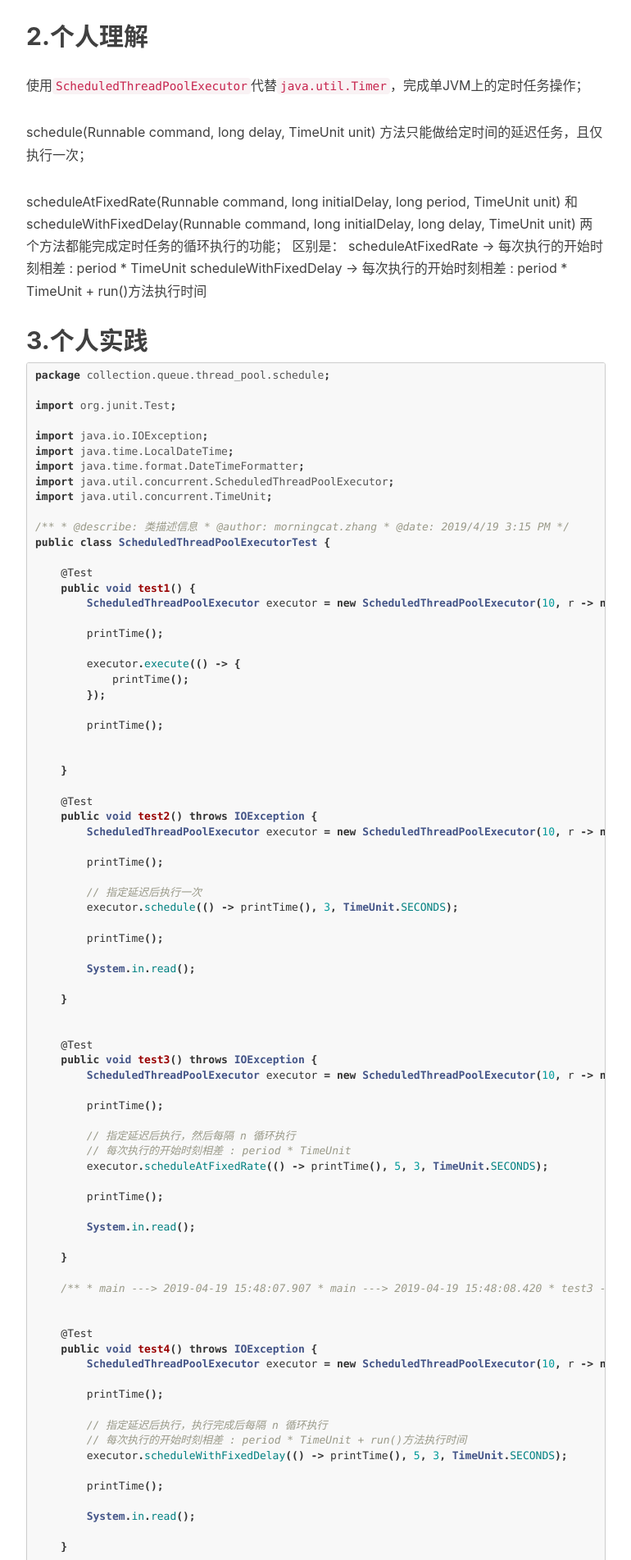
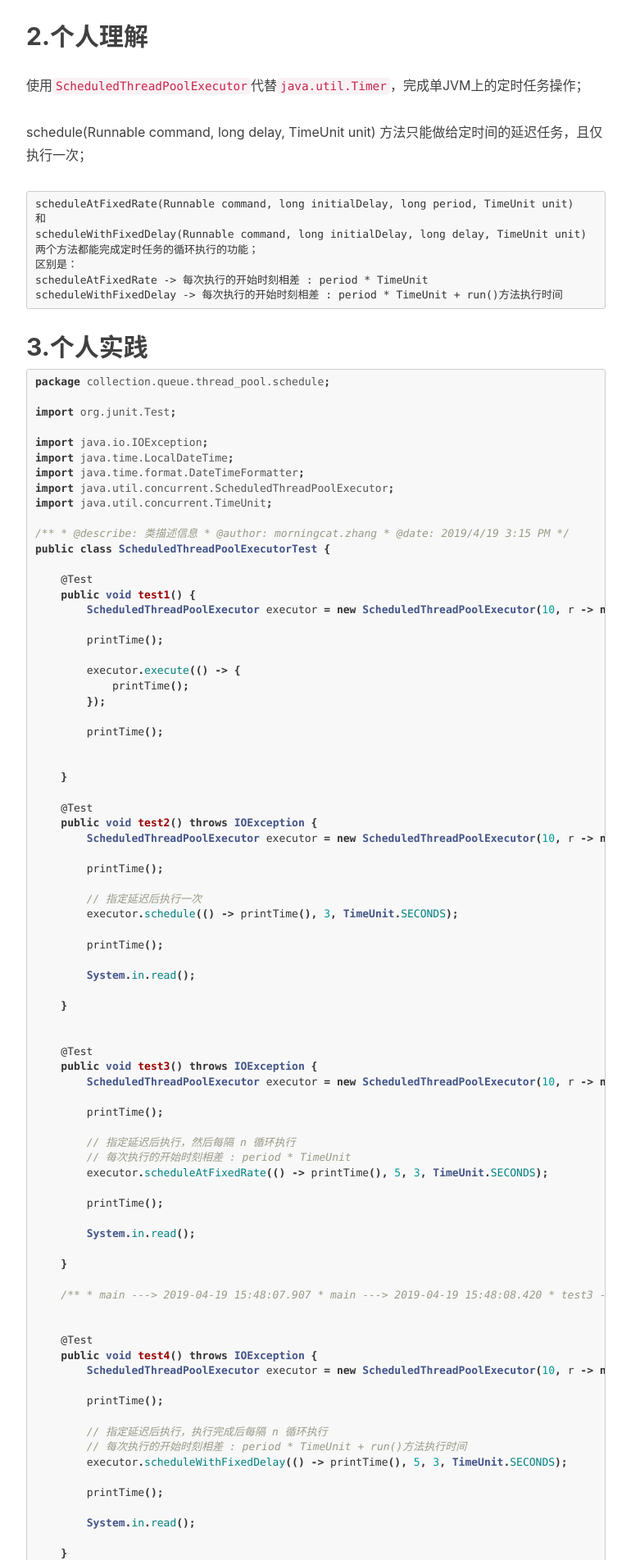
Before and after one commit to morningcat2018/morningcat2018.github.io, a Jekyll site: the page built from _posts/2019-04-19-关于 ScheduledThreadPoolExecutor 的一些资料汇总及个人认识.md, in a window 1280 px wide. Shown: the part 2949-4852 px from the top of the page at 82% size, without its empty margins (233-1003 px from the left). Built offline with Jekyll 4.4.1, drawn with Linux system fonts in a browser that asks for light colours; nearby versions of some CDN libraries; comment, search, counter and statistics services are not loaded.

Commit message:
fix 多线程 线程池 ScheduledThreadPoolExecutor

````diff
--- a/_posts/2019-04-19-关于 ScheduledThreadPoolExecutor 的一些资料汇总及个人认识.md
+++ b/_posts/2019-04-19-关于 ScheduledThreadPoolExecutor 的一些资料汇总及个人认识.md
@@ -139,6 +139,7 @@ ThreadPoolExecutor，它可另行安排在给定的延迟后运行命令，或
 
 schedule(Runnable command, long delay, TimeUnit unit) 方法只能做给定时间的延迟任务，且仅执行一次；
 
+```$xslt
 scheduleAtFixedRate(Runnable command, long initialDelay, long period, TimeUnit unit)
 和
 scheduleWithFixedDelay(Runnable command, long initialDelay, long delay, TimeUnit unit)
@@ -146,6 +147,8 @@ scheduleWithFixedDelay(Runnable command, long initialDelay, long delay, TimeUnit
 区别是：
 scheduleAtFixedRate -> 每次执行的开始时刻相差 : period * TimeUnit
 scheduleWithFixedDelay -> 每次执行的开始时刻相差 : period * TimeUnit + run()方法执行时间
+```
+
 
 
 ## 3.个人实践
````
